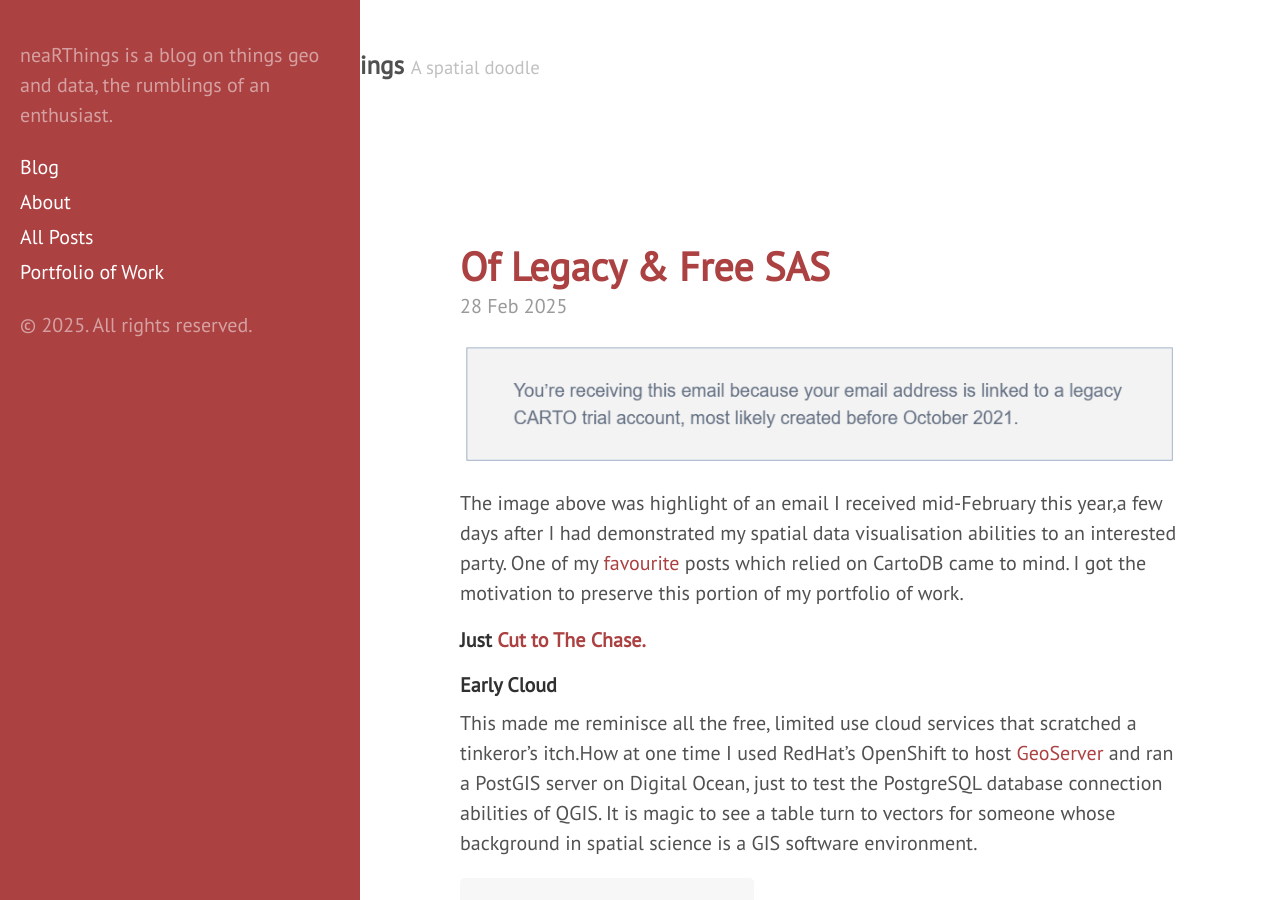
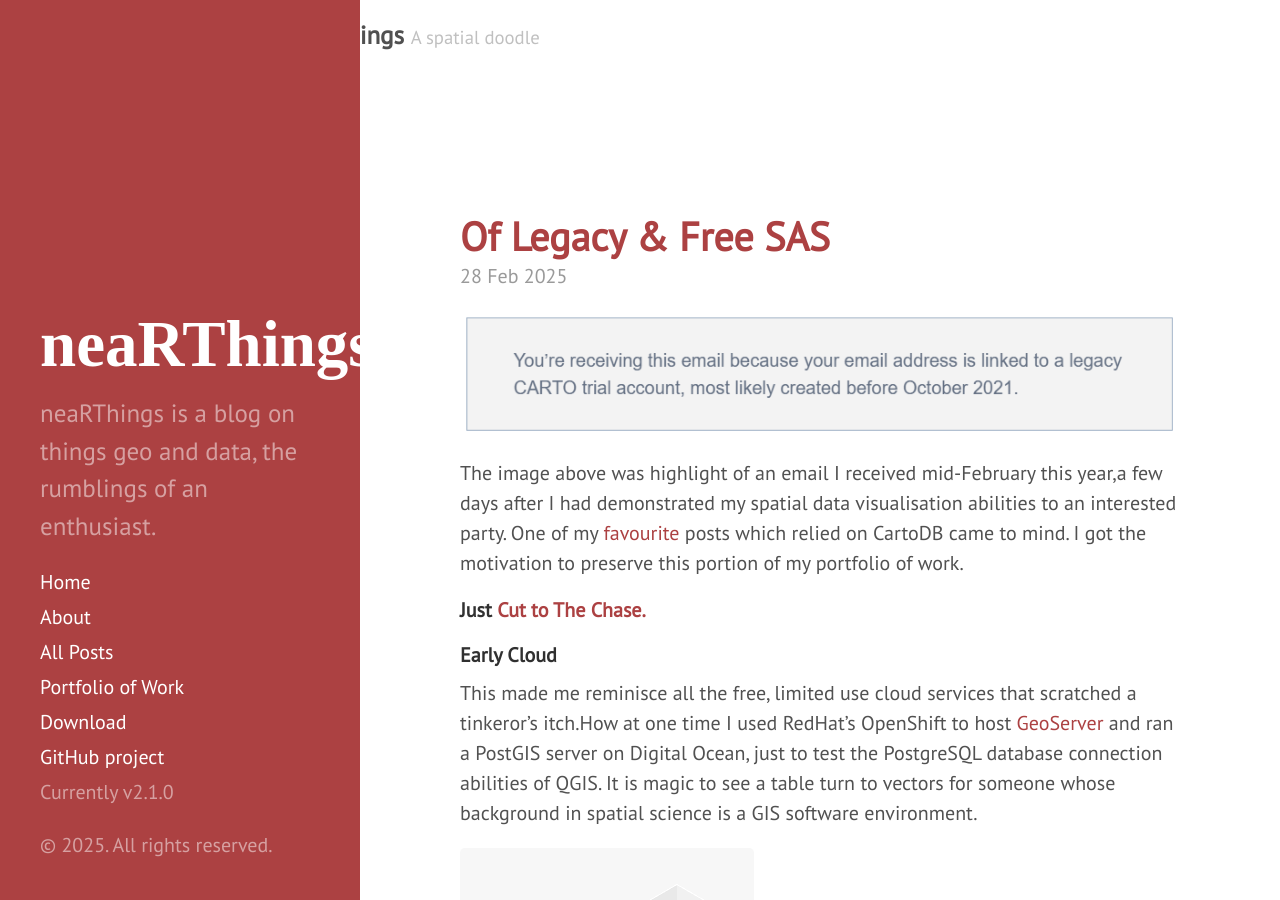
Before and after one commit to erickndava/erickndava.github.io, a Jekyll site: the page built from index.html, in a window 1280 px wide and 900 px high. Built offline with Jekyll 4.4.1, drawn with Linux system fonts in a browser that asks for light colours; the list of posts is cut into pages by our own code.

Commit message:
Update sidebar.html

```diff
--- a/_includes/sidebar.html
+++ b/_includes/sidebar.html
@@ -1,26 +1,23 @@
-<!-- Target for toggling the sidebar `.sidebar-checkbox` is for regular
-     styles, `#sidebar-checkbox` for behavior. -->
-
-<!-- <input type="checkbox" class="sidebar-checkbox" id="sidebar-checkbox" {% if page.title =="Home" %}checked{% endif %}> -->
-
-<input type="checkbox" class="sidebar-checkbox" id="sidebar-checkbox" >
-
-
-<!-- Toggleable sidebar -->
-<div class="sidebar" id="sidebar">
-  <div class="sidebar-item">
-    <p>{{ site.description }}</p>
+<div class="sidebar">
+  <div class="container sidebar-sticky">
+    <div class="sidebar-about">
+      <h1>
+        <a href="{{ site.baseurl }}">
+          {{ site.title }}
+        </a>
+      </h1>
+      <p class="lead">{{ site.description }}</p>
     </div>
 
     <nav class="sidebar-nav">
-    <a class="sidebar-nav-item{% if page.url == site.baseurl %} active{% endif %}" href="{{ site.baseurl }}/">Blog</a>
+      <a class="sidebar-nav-item{% if page.url == site.baseurl %} active{% endif %}" href="{{ site.baseurl }}">Home</a>
 
       {% comment %}
         The code below dynamically generates a sidebar nav of pages with
         `layout: page` in the front-matter. See readme for usage.
       {% endcomment %}
 
-    {% assign pages_list = site.pages | sort:"url" %}
+      {% assign pages_list = site.pages %}
       {% for node in pages_list %}
         {% if node.title != null %}
           {% if node.layout == "page" %}
@@ -29,14 +26,11 @@
         {% endif %}
       {% endfor %}
 
-  <!--  <a class="sidebar-nav-item" href="{{ site.github.repo }}/archive/v{{ site.version }}.zip">Download</a> -->
-  <!-- <a class="sidebar-nav-item" href="{{ site.github.repo }}">GitHub project</a> -->
-   <!-- <span class="sidebar-nav-item">Currently v{{ site.version }}</span> -->
+      <a class="sidebar-nav-item" href="{{ site.github.repo }}/archive/v{{ site.version }}.zip">Download</a>
+      <a class="sidebar-nav-item" href="{{ site.github.repo }}">GitHub project</a>
+      <span class="sidebar-nav-item">Currently v{{ site.version }}</span>
     </nav>
 
-  <div class="sidebar-item">
-    <p>
-      &copy; {{ site.time | date: '%Y' }}. All rights reserved.
-    </p>
+    <p>&copy; {{ site.time | date: '%Y' }}. All rights reserved.</p>
   </div>
 </div>
```
Lines whose indentation alone changed are shown as unchanged.
